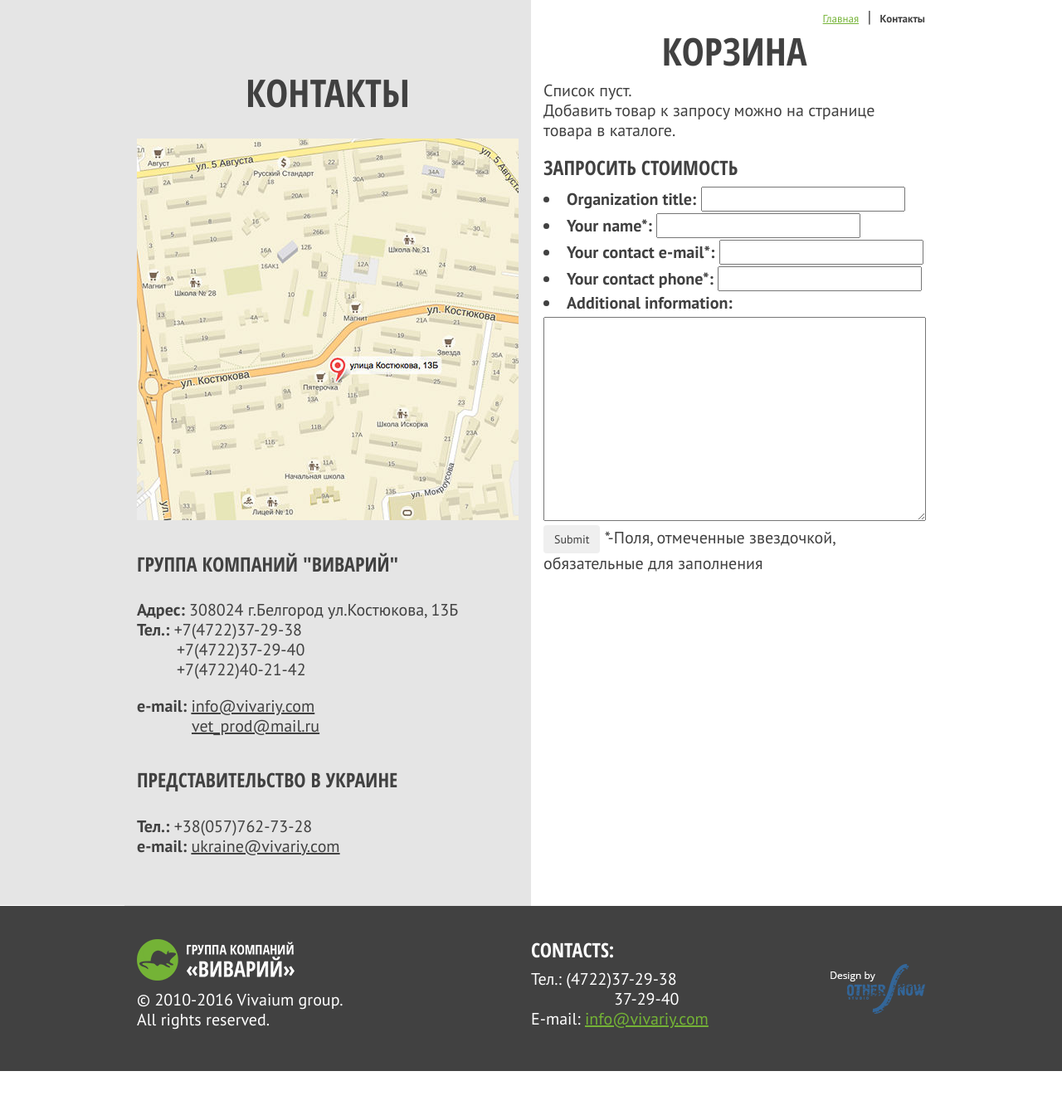
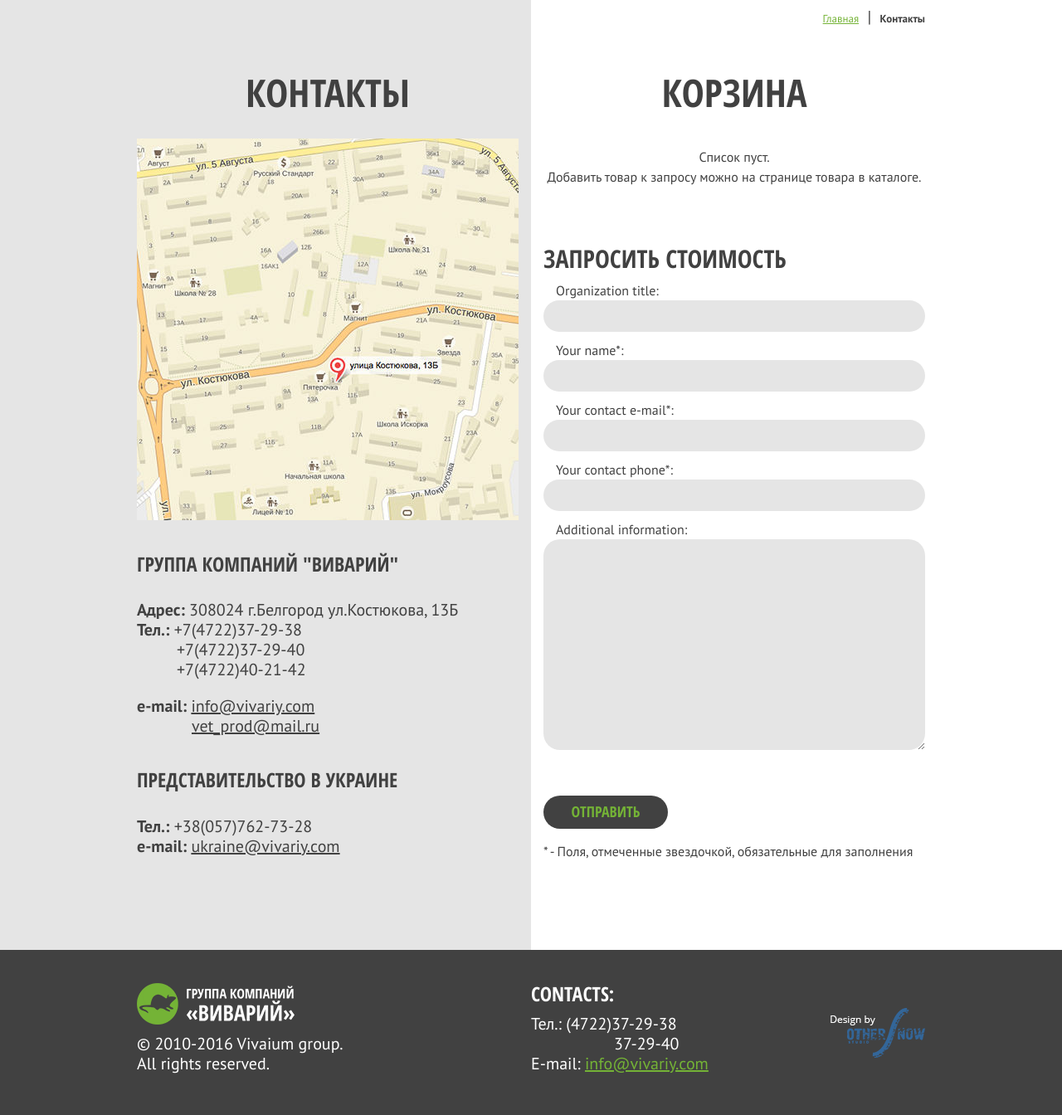
Before and after one commit to m-person/vivariy-site, a Django app: page /contacts/ in a window 1280 px wide. Shown: the part 185-1529 px from the top of the page at 83% size. Before the commit the page ends 1476 px from the top, so only its background shows below. Run offline with Django 3.2, Linux system fonts and the light colour scheme; some libraries are stand-ins or nearby versions.

Commit message:
added styles for contacts page: request form.

```diff
--- a/app/forms.py
+++ b/app/forms.py
@@ -2,10 +2,18 @@
 from django.forms import ModelForm
 from app.models import UserRequest
 from simplemathcaptcha.fields import MathCaptchaField
+from simplemathcaptcha.widgets import MathCaptchaWidget
 
 
 class UserRequestForm(ModelForm):
-    captcha = MathCaptchaField()
+    captcha_widget = MathCaptchaWidget(question_tmpl="Сколько будет %(num1)i %(operator)s %(num2)i?")
+    captcha = MathCaptchaField(
+        widget=captcha_widget,
+        error_messages={
+            'invalid': 'Неправильный ответ, попробуйте еще.',
+            'invalid_number': 'Введите целое число.',
+        }
+    )
 
     class Meta:
         model = UserRequest
--- a/app/static/css/custom.css
+++ b/app/static/css/custom.css
@@ -799,6 +799,10 @@ div.carousel {
     text-decoration: underline;
 }
 
+.contacts-page .vcard .email a:hover {
+    color: #74b336;
+}
+
 .contacts-page .vcard .local-emails .email:last-of-type {
     text-indent: 66px;
 }
@@ -806,3 +810,117 @@ div.carousel {
 .contacts-page .vcard {
     padding-bottom: 60px;
 }
+
+/*-------- contacts page: request form -----------*/
+
+.request-form li {
+    /*border: solid 1px yellow; !*todo: dbg*!*/
+    position: relative;
+}
+
+.contacts-page .request-form ul {
+    padding: 0;
+}
+
+.contacts-page .request-form h2 {
+    margin-top: 70px;
+    margin-bottom: 5px;
+}
+
+.contacts-page .cart-item-remove-btn {
+    position: absolute;
+    right: 0;
+    top: 44px;
+    cursor: pointer;
+}
+
+.contacts-page .cart-item-remove-btn:hover {
+    color: #74b336;
+}
+
+.contacts-page .basket-list a:hover h3 {
+    color: #74b336;
+    text-decoration: none;
+}
+
+.contacts-page .basket-list a:hover {
+    text-decoration: none;
+}
+
+.contacts-page .request-form form h3 {
+    font-size: 30px;
+    margin-top: 70px;
+}
+
+.contacts-page .request-form form {
+    list-style-type: none;
+    padding-bottom: 60px;
+}
+
+.contacts-page .request-form form label {
+    font-size: 16px;
+    font-weight: 400;
+    display: block;
+    /*margin: 8px auto 0 10px;*/
+    margin-left: 15px;
+    margin-bottom: 0;
+}
+
+.contacts-page .request-form form input,
+.contacts-page .request-form form textarea {
+    background-color: #e5e5e5;
+    border-radius: 20px;
+    border: none;
+    padding: 7px 15px;
+    margin-bottom: 10px;
+    width: 100%;
+}
+
+.contacts-page .request-form-desc {
+    font-size: 16px;
+}
+
+.contacts-page .request-form input[type='submit'] {
+    background-color: #414141;
+    font-family: 'Open Sans Condensed', sans-serif;
+    color: #74b336;
+    font-size: 18px;
+    width: 150px;
+    border-radius: 20px;
+    margin-top: 40px;
+    margin-bottom: 15px;
+}
+
+.contacts-page .request-form input[type='submit']:hover {
+    background-color: #74b336;
+    color: white;
+}
+
+.contacts-page .request-form ul.errorlist {
+    list-style-type: none;
+    color: red;
+    margin: 0 0 0 15px;
+    font-size: 16px;
+}
+
+.contacts-page .request-form label[for="id_captcha_0"] {
+    display: none;
+}
+
+.contacts-page .request-form .captcha-question:before {
+    content: "Контрольный код:";
+    display: block;
+    font-size: 16px;
+    margin-left: 15px;
+}
+
+.contacts-page #id_captcha_0 {
+    width: 120px;
+    margin-left: 15px;
+}
+
+.contacts-page .request-form .cart-empty-msg {
+    text-align: center;
+    font-size: 16px;
+    margin-top: 40px;
+}
--- a/app/static/js/app.js
+++ b/app/static/js/app.js
@@ -165,6 +165,7 @@ function updateMainChildrenHeight() {
     $('.aside-bkg').height(height);
     $('.catalog-aside').height(height);
     $('.article-tags-panel').height(height);
+    $('.contacts-page div.contacts').height(height);
 }
 
 function categoryPanelShow() {
--- a/app/templates/contacts.html
+++ b/app/templates/contacts.html
@@ -81,7 +81,7 @@
                                         <div class="media-body">
                                             {{ item.categories.all | first }}
                                             <a href="{% url 'product' product.slug %}">
-                                                <h4 class="media-heading">{{ item.title_ru }}</h4>
+                                                <h3 class="media-heading">{{ item.title_ru | truncatechars:32 }}</h3>
                                             </a>
                                     <span class="glyphicon glyphicon-remove-sign cart-item-remove-btn"
                                           data-slug="{{ item.slug }}"></span>
@@ -97,11 +97,11 @@
                     </div>
                 </div>
 
-                <form action="" method="post" class="request-form">{% csrf_token %}
+                <form action="" method="post">{% csrf_token %}
                     <h3>ЗАПРОСИТЬ СТОИМОСТЬ</h3>
                     {{ form.as_ul }}
-                    <input type="submit" class="btn">
-                    *-Поля, отмеченные звездочкой, обязательные для заполнения
+                    <input type="submit" class="btn" value="ОТПРАВИТЬ">
+                    <div class="request-form-desc"> * - Поля, отмеченные звездочкой, обязательные для заполнения</div>
                 </form>
 
             </div>
```
